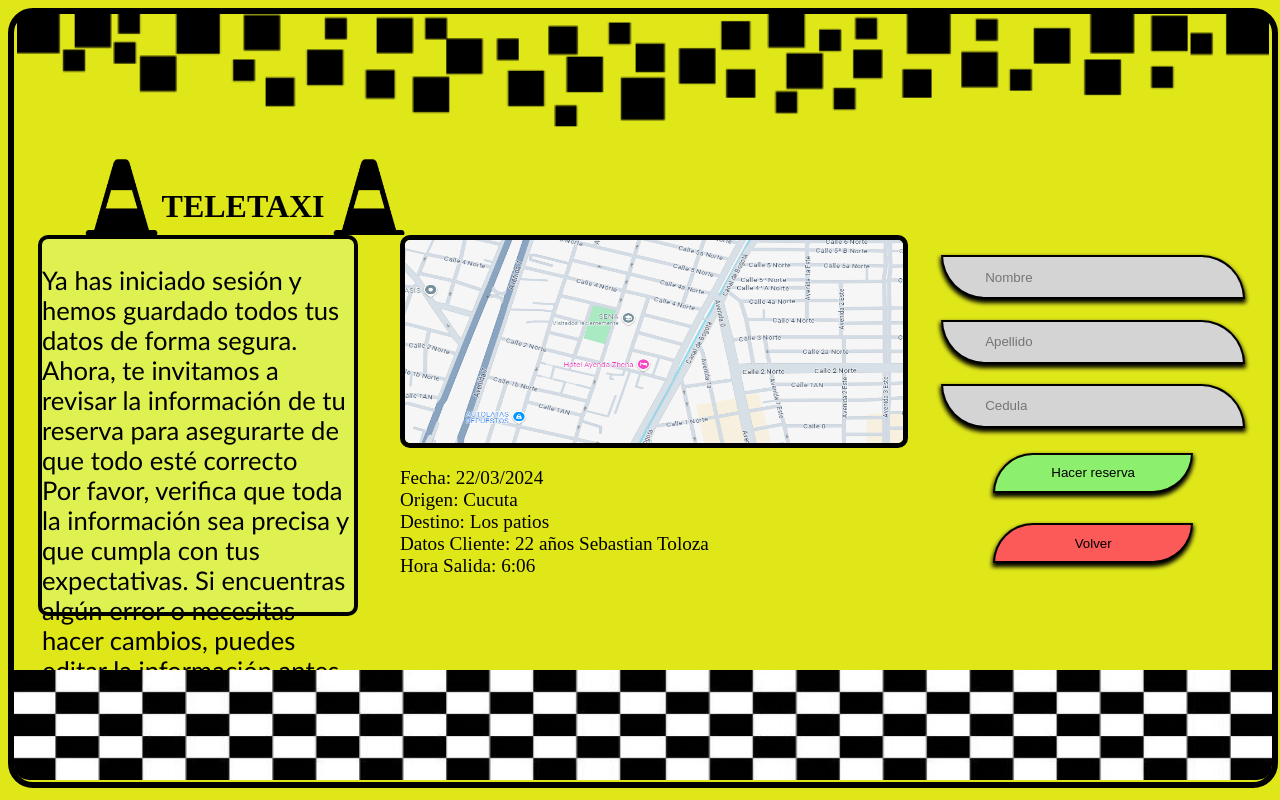
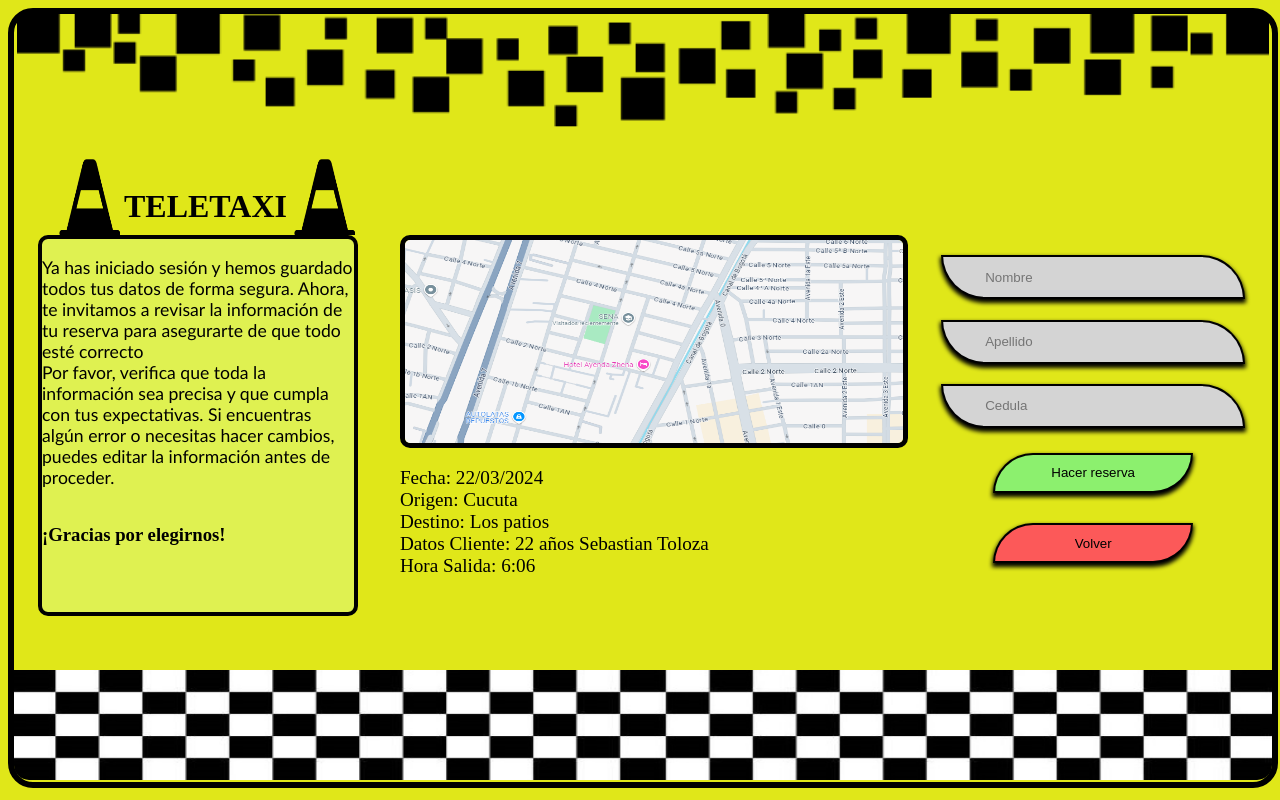
Before and after one commit to SebastianToloza/PaginaFigma, a plain HTML site: page MenuConfirmacion.html in a window 1280 px wide. Drawn offline with Linux system fonts and the light colour scheme.

Commit message:
Update StyleConfirmacion.css

```diff
--- a/StyleConfirmacion.css
+++ b/StyleConfirmacion.css
@@ -80,16 +80,16 @@ html{
 
 }
 #logo img{
-    width: 6.78%;
+    width: 5.78%;
     height: 75%;
     position: relative;
     top: 25%;
-    left: 5%;
+    left: 3%;
 }
 #logo h1{
     position: relative;
     top: 35%;
-    left: 5%;
+    left: 3%;
 
 }
 /*----------------------------Informacion---------------------------*/
@@ -104,7 +104,7 @@ html{
     border-radius: 10px 10px 10px 10px;
 }
 #Informacion p{
-    font-size: 160%;
+    font-size: 110%;
     font-family: 'Gill Sans', 'Gill Sans MT', Calibri, 'Trebuchet MS', sans-serif;
 }
 
```
